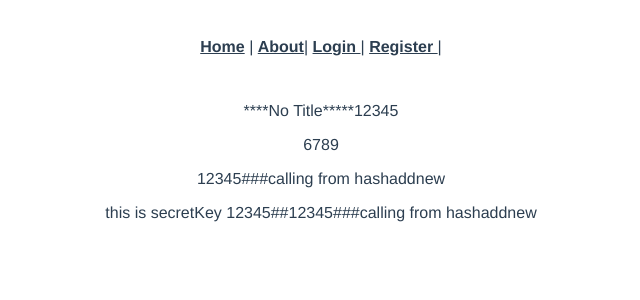
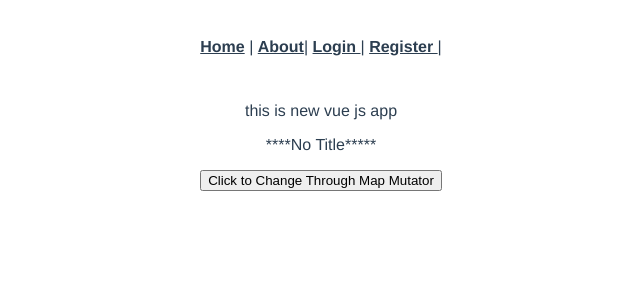
Before and after one commit to zaeem-syed/vuejs-laravelapi, a Vue app: page /mapstate in a window 1280 px wide. Shown: the top 300 px of the page, without its empty margins (319-959 px from the left). Built offline with nearby package versions, Linux system fonts and the light colour scheme.

Commit message:
fifth commit

```diff
--- a/src/router/index.js
+++ b/src/router/index.js
@@ -7,6 +7,7 @@ import HomePage from '../views/HomePage.vue'
 import EditPage from '../views/EditPage.vue'
 import First from '../vuex/First.vue'
 import Mapstate from '../views/Mapstate.vue'
+import Child from '../vuex/Child.vue'
 
 
 
@@ -15,6 +16,11 @@ const routes = [
     path: '/',
     name: 'home',
     component: HomeView
+  },
+  {
+    path: '/child',
+    name: 'Child',
+    component: Child
   },
   {
     path: '/about',
--- a/src/views/Mapstate.vue
+++ b/src/views/Mapstate.vue
@@ -1,13 +1,25 @@
 <template>
     <div>
-        <p>{{xyz}}</p>
-        <p>{{abc}}</p>
-        <p>{{priavtekey}}</p>
-        <p>this is secretKey {{secretkey}}</p>
+        <!-- <p>{{xyz}}</p>
+        <p>{{abc}}</p> -->
+        <!-- <p>{{priavtekey}}</p>
+        <p>this is secretKey {{secretkey('this is using mapgetters')}}</p> -->
+
+        <p>{{$store.state.firstname}}</p>
+        <p>{{$store.state.mainTitle}}</p>
+
+        <!-- <button @click="SetnewName({name:'this is title through map Mutations'})">Click to Change Title</button> -->
+
+        <!-- <button @click="SettingName">Click to change name</button> -->
+
+
+        <button @click="SettingNameMutator({name:'setting name through map mutator'})">Click to Change Through Map Mutator</button>
+
+
     </div>
 </template>
 <script>
-import { mapState,mapGetters } from 'vuex';
+import { mapState,mapGetters,mapActions,mapMutations } from 'vuex';
 export default{
       data(){
         return {
@@ -16,14 +28,31 @@ export default{
       },
       computed:{
         ...mapState({
-            xyz:(state) => state.mainTitle+state.secretkey,
+            xyz:(state) => state.mainTitle,
             abc:(state)=> state.utr
         }),
         ...mapGetters({
             priavtekey:'hashadd',
-            secretkey:'hashaddnew'
-        })
-      }
+            secretkey:'newSecret'
+        }),
+
+      },
+      methods:{
+    //     ...mapActions({
+    //         newTitle:'newTitle'
+    //     })
+    //   },
+    //    ...mapMutations({
+    //     SetnewName:'setName'
+    //   }),
+    //   SettingName(){
+    //     this.$store.commit('ChangeName',{name:'this is old vue js app'})
+    //     console.log($store.name);
+    //   }
+    ...mapMutations({
+        SettingNameMutator:'ChangeName'
+    })
+}
 }
 
 </script>
--- a/src/vuex/Child.vue
+++ b/src/vuex/Child.vue
@@ -2,8 +2,27 @@
 <div>
 
     <p>This is Child</p>
+    <p>{{$store.state.admin.usertype}}</p>
+    <button @click="changeusertype({user_type:'new admin'})">Change User type</button>
 </div>
 
 
 
 </template>
+<script>
+    import { mapState,mapGetters,mapActions,mapMutations } from 'vuex';
+
+export default{
+        data(){
+            return {
+
+            }
+        },
+        methods:{
+            ...mapMutations({
+                changeusertype:'usertypeChange'
+            })
+        }
+}
+
+</script>
--- a/src/vuex/First.vue
+++ b/src/vuex/First.vue
@@ -26,27 +26,27 @@ export default{
         }
     },
     methods:{
-        newTitle(){
-            //this.$store.commit('setMainTitle','this is new title')
-            // this.$store.commit({
-            //     type:'setMainTitle',title:'this is new title by type'})
-            //this.$store.commit('setMainTitle',{title:"new again data"})
-            //this.$store.state.mainTitle="this is my new state"
-            // calling Action here
-            // this.$store.dispatch({
-            //     type:'newTitle',title:"zaeem's new title"
-            // })
-            //---------------
-            // this.$store.dispatch({
-            //     type:'newTitle',title:"zaeem's new title"
-            // }).then((response=>{
-            //     console.log("called",response)
-            // }))
-            //---------------
-            this.$store.dispatch({
-                type:'newTitle2',title:"zaeem's new title 2"
-            })
-        }
+        // newTitle(){
+        //     //this.$store.commit('setMainTitle','this is new title')
+        //     // this.$store.commit({
+        //     //     type:'setMainTitle',title:'this is new title by type'})
+        //     //this.$store.commit('setMainTitle',{title:"new again data"})
+        //     //this.$store.state.mainTitle="this is my new state"
+        //     // calling Action here
+        //     // this.$store.dispatch({
+        //     //     type:'newTitle',title:"zaeem's new title"
+        //     // })
+        //     //---------------
+        //     // this.$store.dispatch({
+        //     //     type:'newTitle',title:"zaeem's new title"
+        //     // }).then((response=>{
+        //     //     console.log("called",response)
+        //     // }))
+        //     //---------------
+        //     this.$store.dispatch({
+        //         type:'newTitle2',title:"zaeem's new title 2"
+        //     })
+        // }
 
     },
 
--- /dev/null
+++ b/src/vuex/adminmodule.js
@@ -0,0 +1,10 @@
+export default{
+    state:{
+        usertype:"superAdmin"
+    },
+    mutations:{
+        usertypeChange(state,payload){
+            state.usertype=payload.user_type
+        }
+    }
+}
--- a/src/vuex/store.js
+++ b/src/vuex/store.js
@@ -1,7 +1,15 @@
 import {createStore} from 'vuex'
+import adminmodule from './adminmodule'
 export default createStore({
+    modules:{
+        admin:adminmodule
+    },
+
+
+
+
     state:{
-        name :"this is vue app",
+        firstname :"this is new vue js app",
         mainTitle:'****No Title*****',
         secretkey:'12345',
         utr:'6789'
@@ -11,16 +19,20 @@ export default createStore({
         //state.mainTitle="***********"+payload
         //state.mainTitle="'*****"+payload+"****"
         state.mainTitle="*****"+payload.title
+     },
+     ChangeName(state,payload){
+        state.firstname=payload.name
+
      }
 
     },
     actions:{
-        // newTitle(context,payload){
-        //     setTimeout(()=>{
-        //         context.commit('setMainTitle',payload)
-        //     },2000)
+        newTitle(context,payload){
+            setTimeout(()=>{
+                context.commit('setMainTitle',payload)
+            },2000)
 
-        // }
+        },
         newTitle(context,payload){
            return new Promise((resolve=>{
             setTimeout(()=>{
@@ -32,11 +44,12 @@ export default createStore({
         },
         newTitle2(context){
             context.dispatch({
-                    type:'newTitle',title:'title action 2 data'
+                    type:'newTitle',title:'title action 2 data calling through store.js'
             }).then((response=>{
                 console.log("====",response)
             }))
-        }
+        },
+
     },
     getters:{
         hashadd(state){
```
